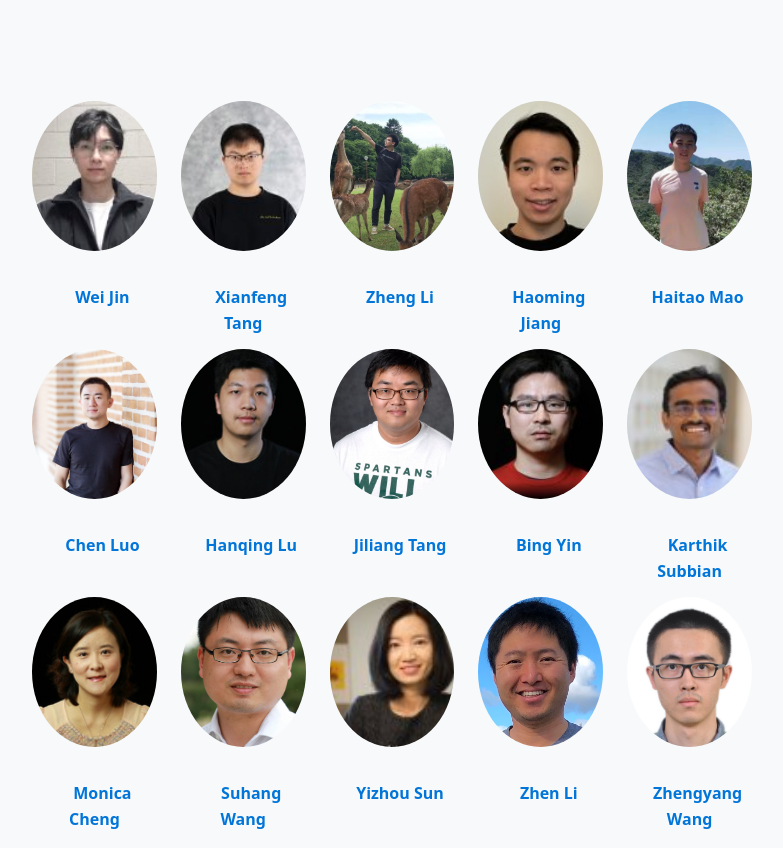
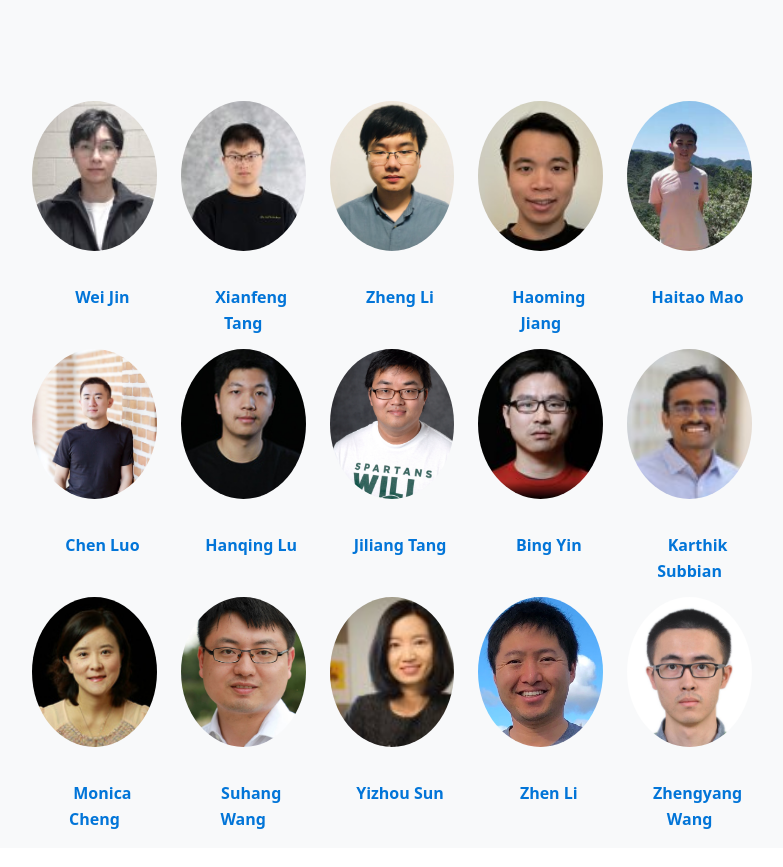
Before and after one commit to kddcup23/kddcup23.github.io, a plain HTML site: page index.html in a window 1280 px wide. Shown: the part 3821-4688 px from the top of the page, without its empty margins (248-1031 px from the left). Drawn offline with nearby package versions, Linux system fonts and the light colour scheme.

Commit message:
Update index.html

```diff
--- a/index.html
+++ b/index.html
@@ -489,7 +489,7 @@
                         </div>
                         <div class="mt-5 col-sm-2">
                             <a class="navbar-brand js-scroll-trigger" href="https://hsqmlzno1.github.io/">
-                            <span class="d-none d-lg-block"><img class="img-fluid img-profile rounded-circle mx-auto" src="./assets/zheng li.jpg" alt="Zheng Li"></span>
+                            <span class="d-none d-lg-block"><img class="img-fluid img-profile rounded-circle mx-auto" src="./assets/zheng li2.jpg" alt="Zheng Li"></span>
                             <p style="text-align: center;">
                                 <a style="color:#0275d8; text-decoration: none;" target="_blank" href="https://hsqmlzno1.github.io/"><b>Zheng Li</b></a><br>
                                 <!-- <span><i class="fa-solid fa-school"></i></span>&nbsp;&nbsp;
```
